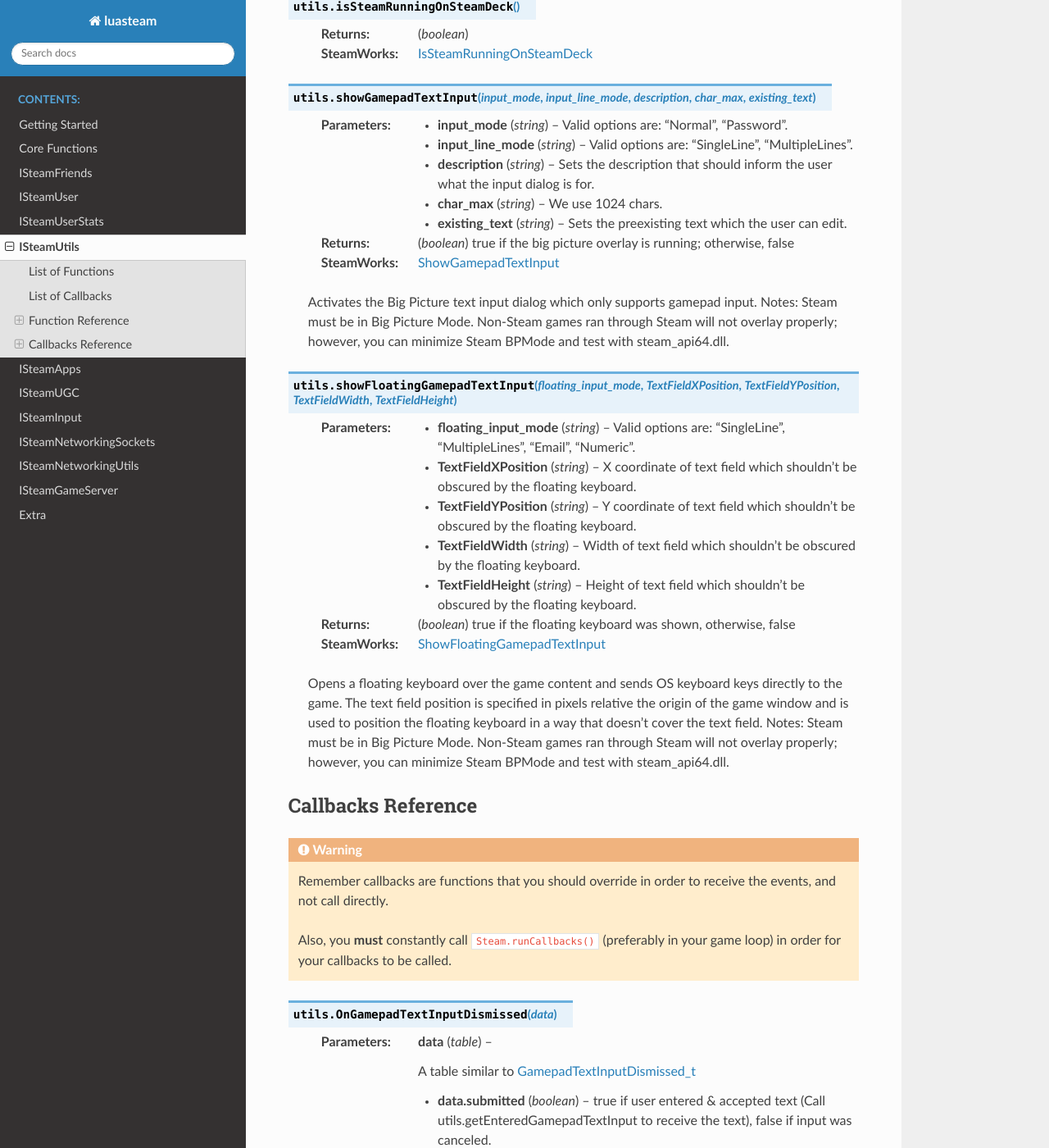
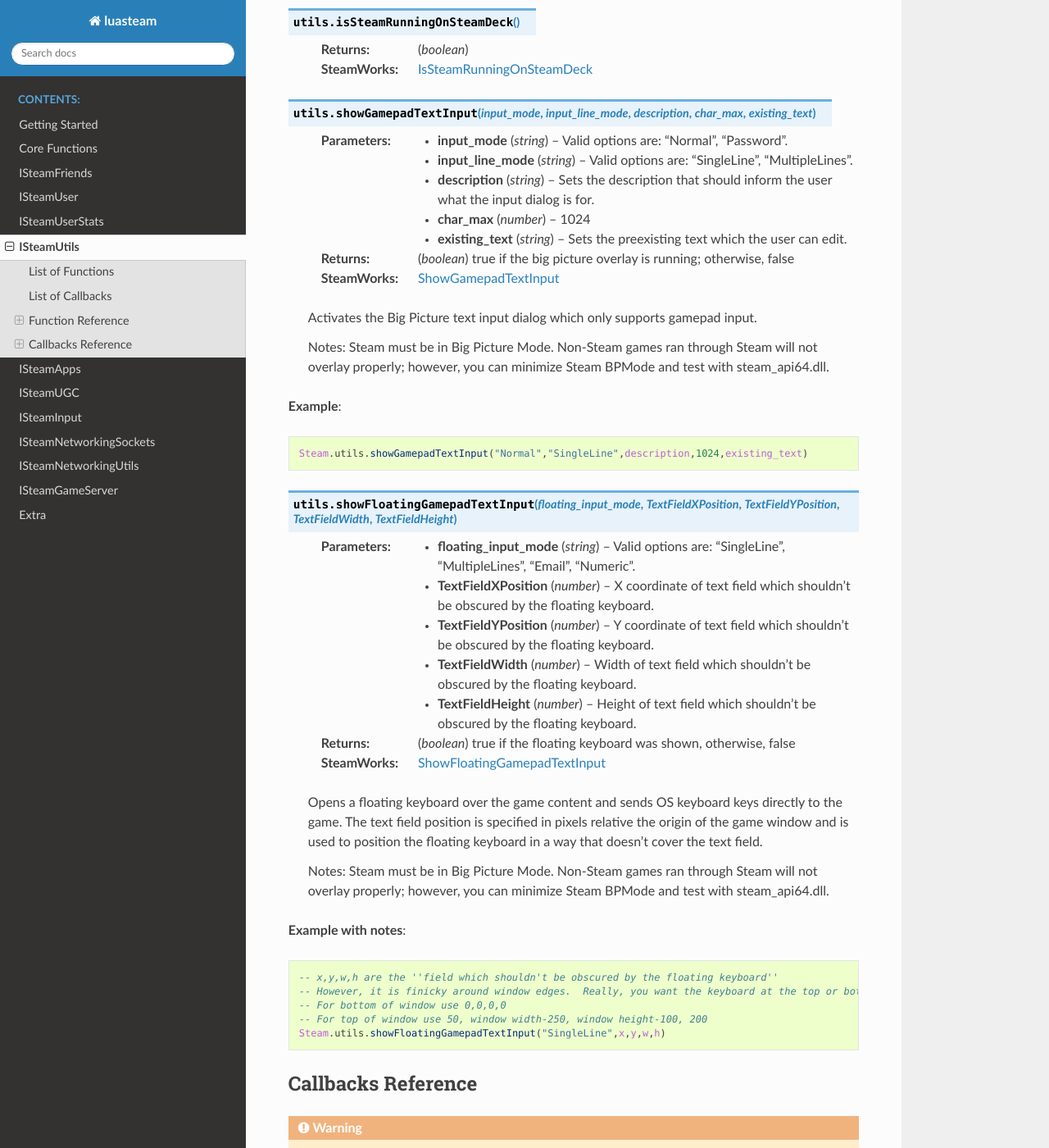
Before and after one commit to uspgamedev/luasteam, a Sphinx documentation site: the page built from docs/utils.rst, in a window 1280 px wide and 1400 px high, scrolled down 1342 px. Shown: the whole window at 82% size. Built offline with Sphinx 7.4.7 and the Read the Docs theme 3.1.0, drawn with Linux system fonts in a browser that asks for light colours; some of the changed text lies outside the part shown.

Commit message:
Update utils.rst

```diff
--- a/docs/utils.rst
+++ b/docs/utils.rst
@@ -29,19 +29,18 @@ Function Reference
 
     Gets the App ID of the current process.
 
-    **Example**::
+**Example**::
 
     print("My app id is " .. Steam.utils.getAppID())
 
 .. function:: utils.getEnteredGamepadTextInput(buffer,length)
 
-    :param number buffer: We use 1024 chars.
+    :param number buffer: 1024
     :param number length: Number returned by getEnteredGamepadTextLength().
     :returns: (`string`)
     :SteamWorks: `GetEnteredGamepadTextInput <https://partner.steamgames.com/doc/api/ISteamUtils#GetEnteredGamepadTextInput>`_
 
     Called within onGamepadTextInputDismissed: see that example.
-    Provides the text input as UTF-8.
 
 .. function:: utils.getEnteredGamepadTextLength()
 
@@ -65,27 +64,41 @@ Function Reference
     :param string input_mode: Valid options are: "Normal", "Password".
     :param string input_line_mode: Valid options are: "SingleLine", "MultipleLines".
     :param string description: Sets the description that should inform the user what the input dialog is for.
-    :param string char_max: We use 1024 chars.
+    :param number char_max: 1024
     :param string existing_text: Sets the preexisting text which the user can edit.
     :returns: (`boolean`) true if the big picture overlay is running; otherwise, false
     :SteamWorks: `ShowGamepadTextInput <https://partner.steamgames.com/doc/api/ISteamUtils#ShowGamepadTextInput>`_
 
     Activates the Big Picture text input dialog which only supports gamepad input.
+
     Notes: Steam must be in Big Picture Mode. Non-Steam games ran through Steam will not overlay properly; however, you can minimize Steam BPMode and test with steam_api64.dll.
+
+**Example**::
+
+    Steam.utils.showGamepadTextInput("Normal","SingleLine",description,1024,existing_text)
 
 .. function:: utils.showFloatingGamepadTextInput(floating_input_mode,TextFieldXPosition,TextFieldYPosition,TextFieldWidth,TextFieldHeight)
 
     :param string floating_input_mode: Valid options are: "SingleLine", "MultipleLines", "Email", "Numeric".
-    :param string TextFieldXPosition: X coordinate of text field which shouldn't be obscured by the floating keyboard.
-    :param string TextFieldYPosition: Y coordinate of text field which shouldn't be obscured by the floating keyboard.
-    :param string TextFieldWidth: Width of text field which shouldn't be obscured by the floating keyboard.
-    :param string TextFieldHeight: Height of text field which shouldn't be obscured by the floating keyboard.
+    :param number TextFieldXPosition: X coordinate of text field which shouldn't be obscured by the floating keyboard.
+    :param number TextFieldYPosition: Y coordinate of text field which shouldn't be obscured by the floating keyboard.
+    :param number TextFieldWidth: Width of text field which shouldn't be obscured by the floating keyboard.
+    :param number TextFieldHeight: Height of text field which shouldn't be obscured by the floating keyboard.
     :returns: (`boolean`) true if the floating keyboard was shown, otherwise, false
     :SteamWorks: `ShowFloatingGamepadTextInput <https://partner.steamgames.com/doc/api/ISteamUtils#ShowFloatingGamepadTextInput>`_
 
     Opens a floating keyboard over the game content and sends OS keyboard keys directly to the game.
     The text field position is specified in pixels relative the origin of the game window and is used to position the floating keyboard in a way that doesn't cover the text field.
+
     Notes: Steam must be in Big Picture Mode. Non-Steam games ran through Steam will not overlay properly; however, you can minimize Steam BPMode and test with steam_api64.dll.
+
+**Example with notes**::
+
+    -- x,y,w,h are the ''field which shouldn't be obscured by the floating keyboard''
+    -- However, it is finicky around window edges.  Really, you want the keyboard at the top or bottom of the window.
+    -- For bottom of window use 0,0,0,0
+    -- For top of window use 50, window width-250, window height-100, 200
+    Steam.utils.showFloatingGamepadTextInput("SingleLine",x,y,w,h)
 
 Callbacks Reference
 -------------------
@@ -96,7 +109,7 @@ Callbacks Reference
 
     Also, you **must** constantly call ``Steam.runCallbacks()`` (preferably in your game loop) in order for your callbacks to be called.
 
-.. function:: utils.OnGamepadTextInputDismissed(data)
+.. function:: utils.onGamepadTextInputDismissed(data)
 
     :param table data: A table similar to `GamepadTextInputDismissed_t <https://partner.steamgames.com/doc/api/ISteamUtils#GamepadTextInputDismissed_t>`_
 
@@ -107,7 +120,7 @@ Callbacks Reference
 
     Called when the big picture gamepad text input has been closed.
 
-    **Example**::
+**Example**::
 
     function Steam.utils.onGamepadTextInputDismissed(data)
        if not data.submitted then return end-- The user canceled
@@ -116,17 +129,9 @@ Callbacks Reference
        -- Use the newstring made by the user.
     end
 
-.. function:: utils.OnFloatingGamepadTextInputDismissed()
+.. function:: utils.onFloatingGamepadTextInputDismissed()
 
     :returns: nothing
     :SteamWorks: `FloatingGamepadTextInputDismissed_t <https://partner.steamgames.com/doc/api/ISteamUtils#FloatingGamepadTextInputDismissed_t>`_
 
     Called when the floating keyboard invoked from utils.showFloatingGamepadTextInput has been closed.
-
-    **Example with notes**::
-
-    -- x,y,w,h are the ''field which shouldn't be obscured by the floating keyboard''
-    -- However, it is finicky around window edges.  Really, you want the keyboard at the top or bottom of the window.
-    -- For bottom of window use 0,0,0,0
-    -- For top of window use 50, window width-250, window height-100, 200
-    Steam.utils.showFloatingGamepadTextInput("SingleLine",x,y,w,h)
```
